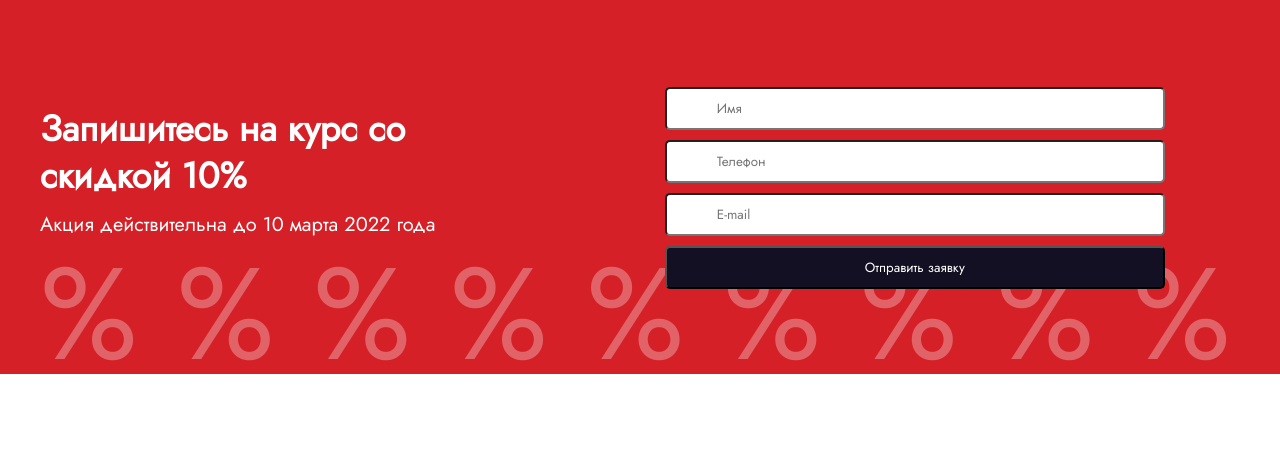
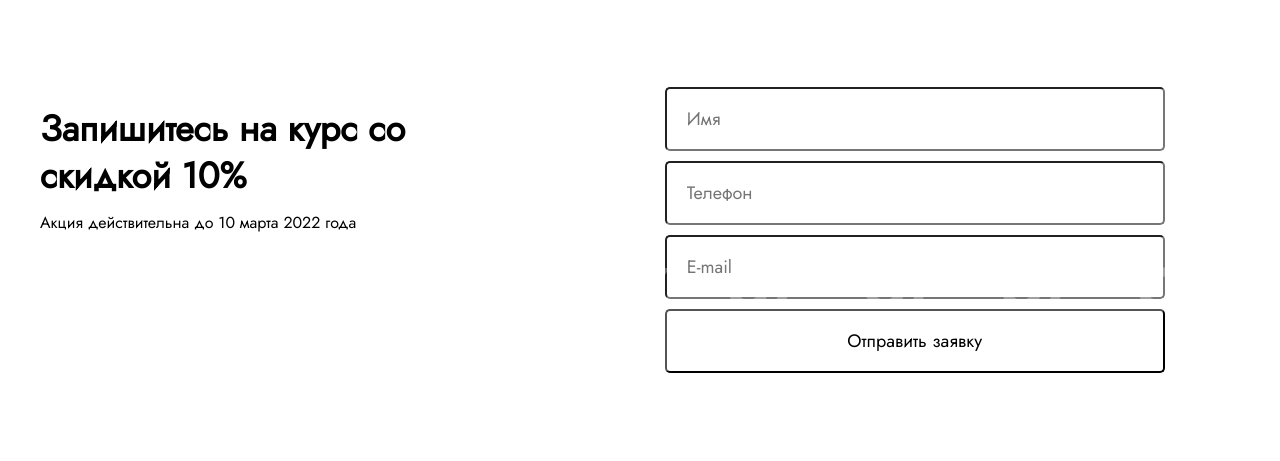
Before and after one commit to Maximalnost/ROBO-SCHOOL, a plain HTML site: page index.html in a window 1280 px wide. Drawn offline with Linux system fonts and the light colour scheme.

Commit message:
Отрефакторил секцию sign-up

```diff
--- a/css/sign-up.css
+++ b/css/sign-up.css
@@ -1,5 +1,5 @@
 .sign-up {
-  background: rgba(213, 32, 39, 1);
+  background: var(color-red);
 }
 
 .sign-up__promo {
@@ -8,18 +8,17 @@
 }
 
 .sign-up__promotion {
-  color: rgba(255, 255, 255, 1);
   font-size: 36px;
+  line-height: 46.8px;
+  width: 476px;
+  height: 94px;
   margin-top: 106px;
   margin-bottom: 10px;
-  width: 476px;
-  height: 94px;
-  line-height: 46.8px;
+  color: var(--color-white);
 }
 
-.sign-up__promotion-text {
-  color: rgba(255, 255, 255, 1);
-  font-size: 20px;
+.high-lettering_lh_26px {
+  line-height: 26px;
 }
 
 .sign-up__input-forms {
@@ -27,34 +26,36 @@
   width: 500px;
 }
 
-input {
-  padding: 10px 50px;
+.sign-up__field {
+  font-size: 18px;
   width: 500px;
-  border-radius: 5px;
+  height: 64px;
+  padding: 10px 20px;
   margin-bottom: 10px;
   margin-left: 144px;
+  border-radius: 5px;
   outline: none;
 }
 
-input:first-child {
+.sign-up__field:first-child {
   margin-top: 87px;
 }
 
-input:last-child {
-  background-color: rgba(20, 16, 36, 1);
-  color: rgba(255, 255, 255, 1);
+.sign-up__field_submit {
   margin-bottom: 85px;
+  position: relative;
   cursor: pointer;
   z-index: 2;
-  position: relative;
+  background-color: var(--color-dark);
+  color: var(--color-white);
 }
 
 .sign-up__ticker-wrapper {
+  position: absolute;
+  z-index: 1;
+  width: 1200px;
+  top: 220px;
   overflow: hidden;
-  width: 1200px;
-  position: absolute;
-  top: 220px;
-  z-index: 1;
 }
 
 .sign-up__ticker-box {
@@ -62,8 +63,8 @@ input:last-child {
 }
 
 .sign-up__ticker-text {
+  font-size: 130px;
   white-space: nowrap;
-  font-size: 130px;
   color: rgba(255, 255, 255, 0.3);
 }
 
--- a/index.html
+++ b/index.html
@@ -18,19 +18,23 @@
       <div class="container">
         <div class="sign-up__promo">
           <h3 class="sign-up__promotion">Запишитесь на курс со скидкой 10%</h3>
-          <span class="sign-up__promotion-text"
+          <span class="high-lettering high-lettering_lh_26px"
             >Акция действительна до 10 марта 2022 года</span
           >
         </div>
         <div class="sign-up__input-forms">
-          <input type="text" placeholder="Имя" />
-          <input type="tel" placeholder="Телефон" />
-          <input type="email" placeholder="E-mail" />
-          <input type="submit" value="Отправить заявку" />
+          <input class="sign-up__field" type="text" placeholder="Имя" />
+          <input class="sign-up__field" type="tel" placeholder="Телефон" />
+          <input class="sign-up__field" type="email" placeholder="E-mail" />
+          <input
+            class="sign-up__field sign-up__field_submit"
+            type="submit"
+            value="Отправить заявку"
+          />
         </div>
         <div class="sign-up__ticker-wrapper">
           <div class="sign-up__ticker-box">
-            <div class="sign-up__ticker-text">% % % % % % % % % % % </div>
+            <div class="sign-up__ticker-text">% % % % % % % % % % %</div>
           </div>
         </div>
       </div>
```
